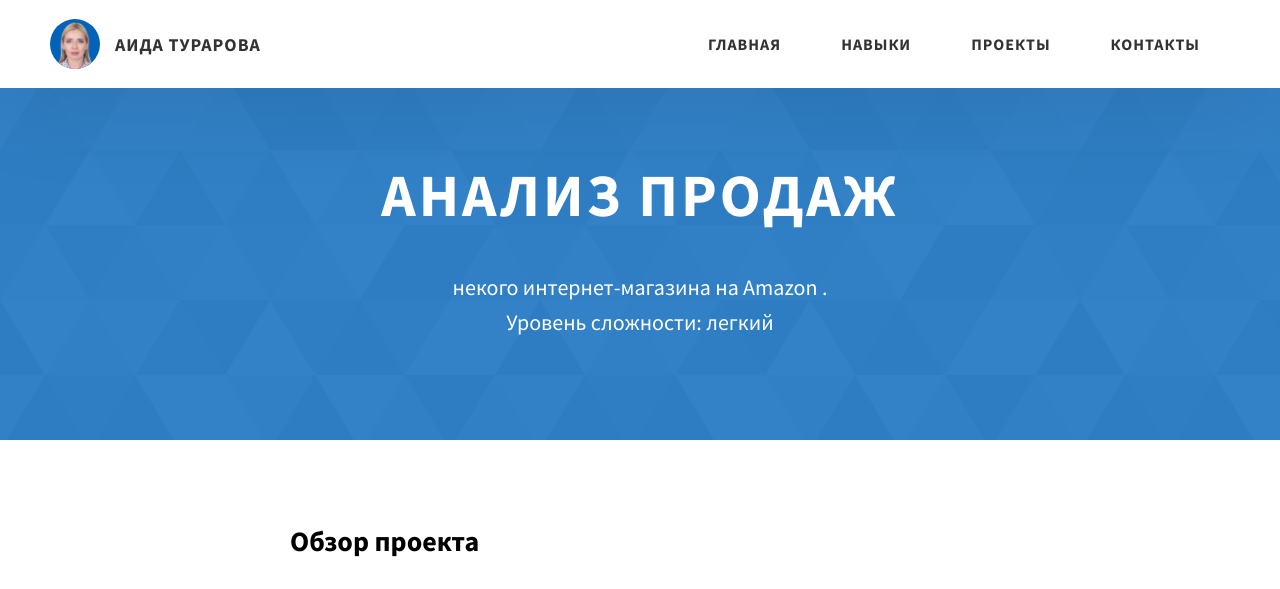
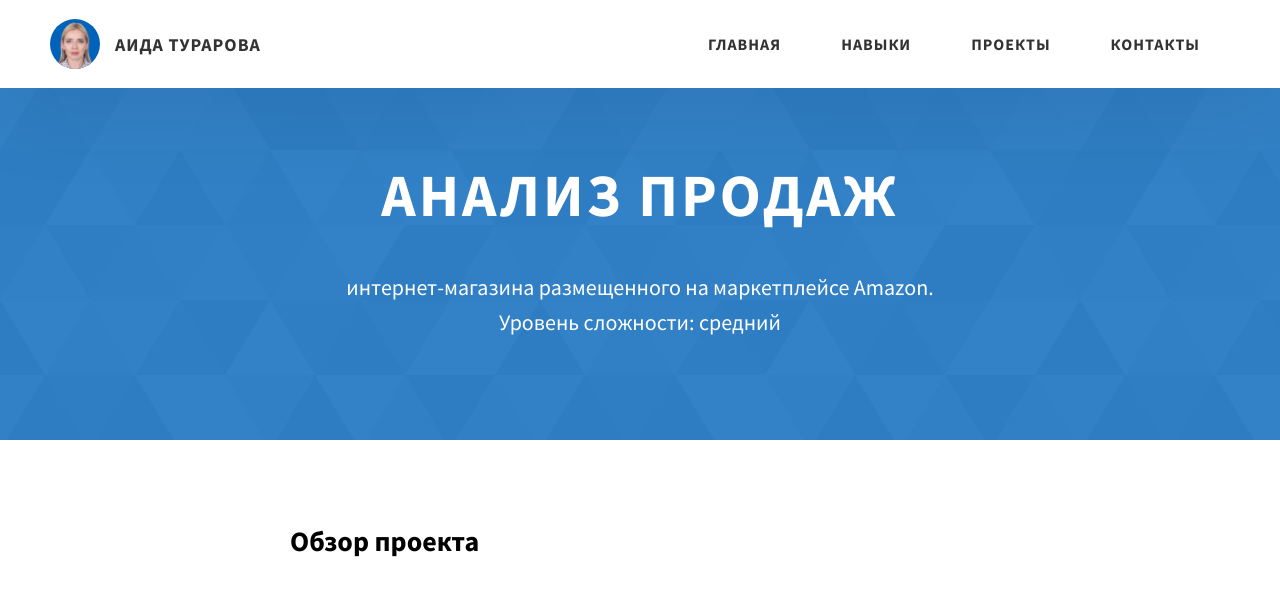
Before and after one commit to AidaTurarova/power_bi_projects, a website: page project-4-amazon_sales.html in a window 1280 px wide. Shown: the top 589 px of the page. Drawn offline with Linux system fonts and the light colour scheme.

Commit message:
Update project-4-amazon_sales.html

```diff
--- a/project-4-amazon_sales.html
+++ b/project-4-amazon_sales.html
@@ -87,8 +87,8 @@
         <h1 class="heading-primary">Анализ продаж </h1>
         <div class="project-cs-hero__info">
           <p class="text-primary">
-           некого интернет-магазина на Amazon .
-	<br>Уровень сложности: легкий</br>
+           интернет-магазина размещенного на маркетплейсе Amazon.
+	<br>Уровень сложности: средний </br>
           </p>
         </div>
         <!--<<div class="project-cs-hero__cta">
```
